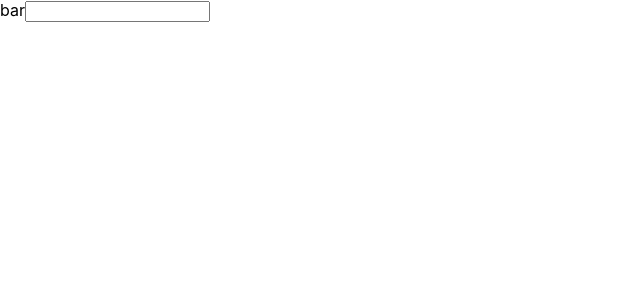
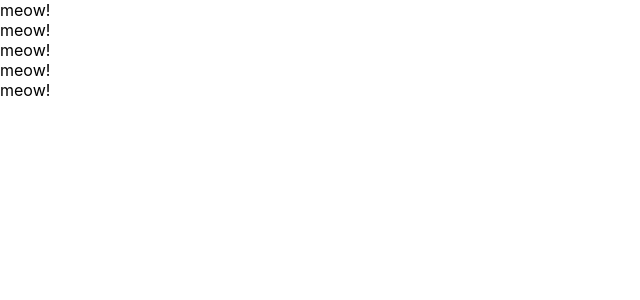
Before and after one commit to koutaro20/udemy-react-redux-crud-application, a React (Create React App) app: page / in a window 1280 px wide. Shown: the top 300 px of the page, without its empty margins (0-640 px from the left). Built offline with nearby package versions, Linux system fonts and the light colour scheme.

Commit message:
create class components and functionnal components

```diff
--- a/src/App.js
+++ b/src/App.js
@@ -1,16 +1,33 @@
 import React from "react";
-import { Component } from "react/cjs/react.production.min";
+// import { Component } from "react/cjs/react.production.min";
 
-class App extends Component {
-  render() {
-    return (
-      <React.Fragment>
-        <label htmlFor="bar">bar</label>
-        <input type="text" onChange={() => {console.log("I am clicked.")}} />
-      </React.Fragment>
-    );
-  }
-}
+// class App extends Component {
+//   render() {
+//     return (
+//       <React.Fragment>
+//         <label htmlFor="bar">bar</label>
+//         <input type="text" onChange={() => {console.log("I am clicked.")}} />
+//       </React.Fragment>
+//     );
+//   }
+// }
+
+const App = () => {
+  return (
+    <div>
+      <Cat />
+      <Cat />
+      <Cat />
+      <Cat />
+      <Cat />
+    </div>
+
+  );
+};
+
+const Cat = () => {
+  return <div>meow!</div>
+};
 
 
 export default App;
```
